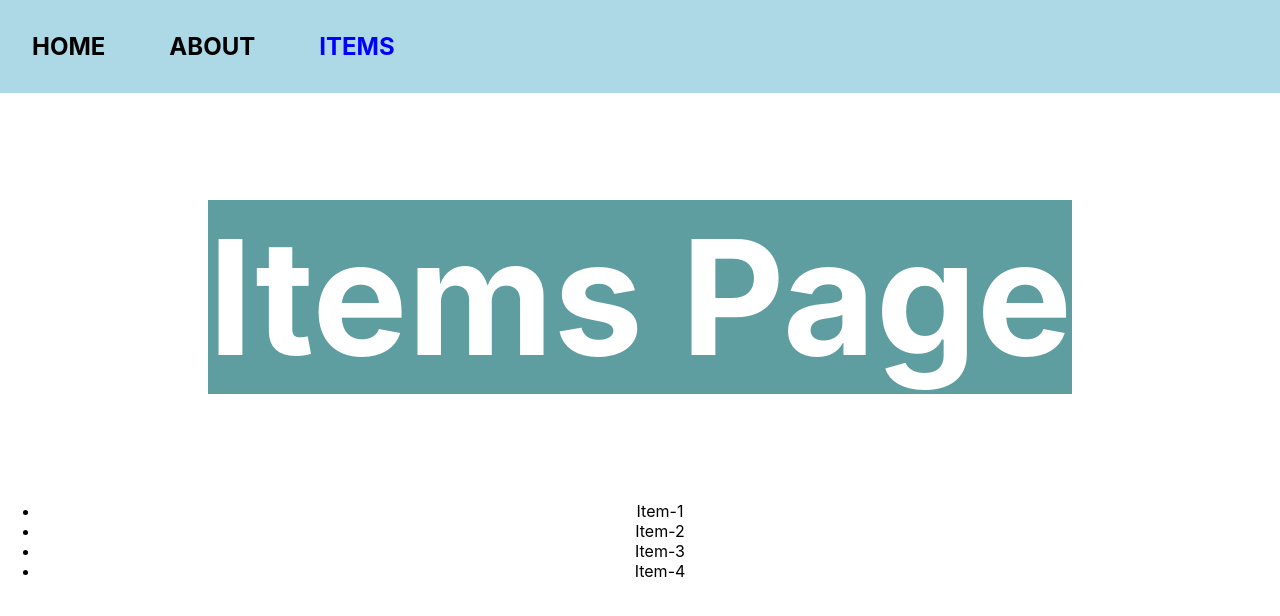
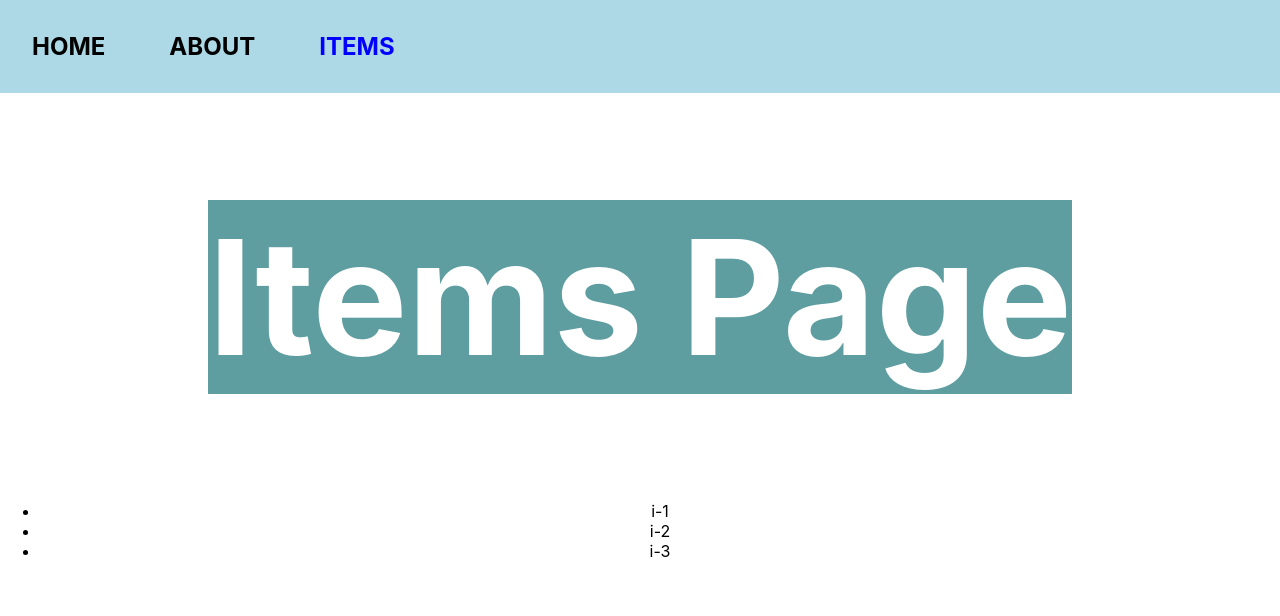
Before and after one commit to Falak0891/Intro-to-Routing, a React (Create React App) app: page /items in a window 1280 px wide. Shown: the top 616 px of the page. Built offline with nearby package versions, Linux system fonts and the light colour scheme.

Commit message:
dynamic pages

```diff
--- a/src/App.js
+++ b/src/App.js
@@ -32,7 +32,7 @@ function App() {
         { index: true, element: <Home /> },
         { path: "about", element: <About /> },
         { path: "items", element: <Items /> },
-        { path: "items/:itemId", element: <ItemDetails /> },
+        { path: "items/:id", element: <ItemDetails /> },
       ],
     },
   ]);
--- /dev/null
+++ b/src/data/itemData.js
@@ -0,0 +1,5 @@
+export const ITEMS = [
+  { id: "i-1", title: "Item1", detail: "Item-1-Details" },
+  { id: "i-2", title: "Item2", detail: "Item-2-Details" },
+  { id: "i-3", title: "Item3", detail: "Item-2-Details" },
+];
--- a/src/pages/Items.js
+++ b/src/pages/Items.js
@@ -1,4 +1,5 @@
 import { Link } from "react-router-dom";
+import { ITEMS } from "../data/itemData";
 function Items() {
   return (
     <>
@@ -6,18 +7,11 @@ function Items() {
         <h1>Items Page</h1>
       </main>
       <ul>
-        <Link to="item1">
-          <li>Item-1</li>
-        </Link>
-        <Link to="item2">
-          <li>Item-2</li>
-        </Link>
-        <Link to="item3">
-          <li>Item-3</li>
-        </Link>
-        <Link to="item3">
-          <li>Item-4</li>
-        </Link>
+        {ITEMS.map((item) => (
+          <Link to={`/items/${item.id}`}>
+            <li>{item.id}</li>
+          </Link>
+        ))}
       </ul>
     </>
   );
--- a/src/pages/itemDetails.js
+++ b/src/pages/itemDetails.js
@@ -1,13 +1,17 @@
 import { useParams } from "react-router-dom";
+import { ITEMS } from "../data/itemData";
 
 function ItemDetails() {
-  const params = useParams();
-  console.log(params);
+  const { id } = useParams();
+  console.log(id);
+  const item = ITEMS.find((item) => item.id === id);
   return (
     <>
       <main>
-        <h1>ItemDetails Page</h1>
+        <h1>ItemDetails</h1>
       </main>
+      <h2>{item.title}</h2>
+      <h3>{item.detail} </h3>
     </>
   );
 }
```
